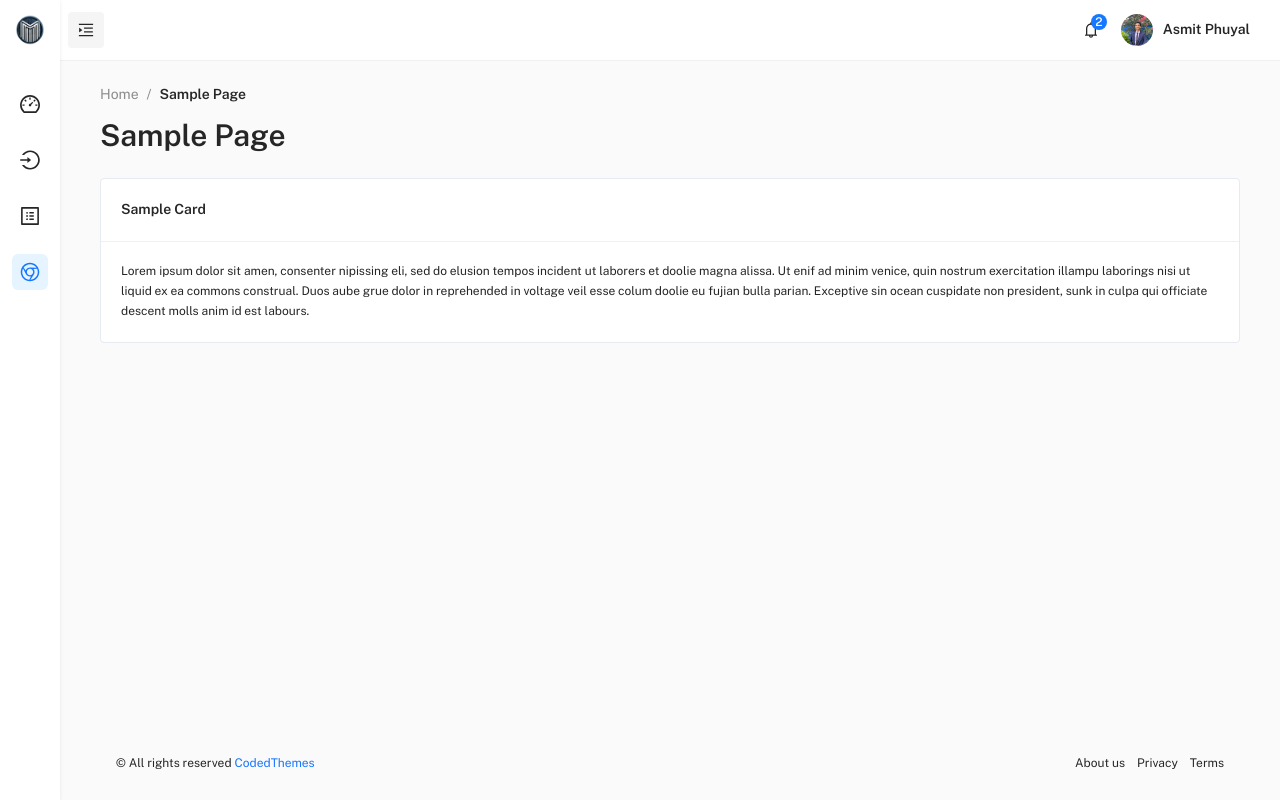
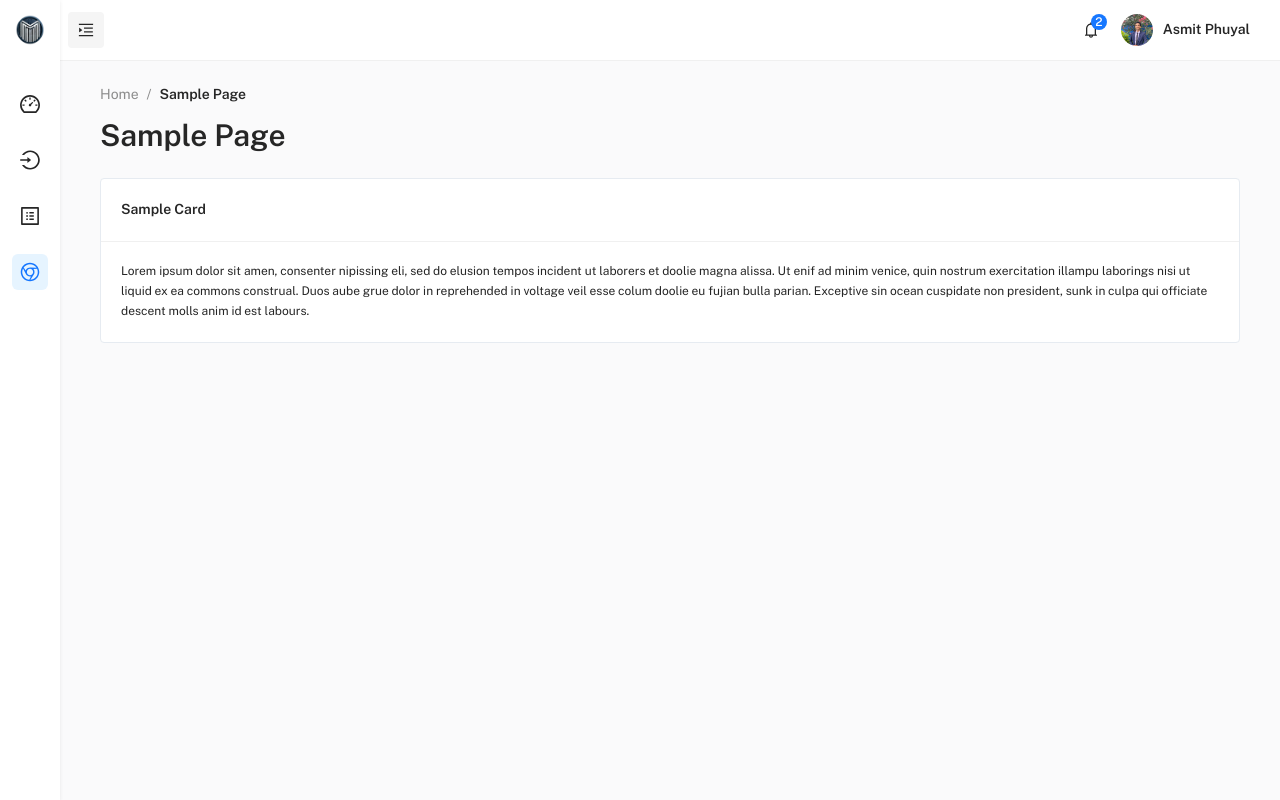
Before and after one commit to fuyalasmit/money_map, a React (Vite) app: page /free/sample-page in a window 1280 px wide. Built offline with nearby package versions, Linux system fonts and the light colour scheme.

Commit message:
removed footer

```diff
--- a/src/layout/Dashboard/Footer.jsx
+++ b/src/layout/Dashboard/Footer.jsx
@@ -5,24 +5,7 @@ import Typography from '@mui/material/Typography';
 
 export default function Footer() {
   return (
-    <Stack direction="row" sx={{ alignItems: 'center', justifyContent: 'space-between', p: '24px 16px 0px', mt: 'auto' }}>
-      <Typography variant="caption">
-        &copy; All rights reserved{' '}
-        <Link href="https://codedthemes.com/" target="_blank" underline="hover">
-          CodedThemes
-        </Link>
-      </Typography>
-      <Stack direction="row" sx={{ gap: 1.5, alignItems: 'center', justifyContent: 'space-between' }}>
-        <Link href="https://codedthemes.com/about-us/" target="_blank" variant="caption" color="text.primary">
-          About us
-        </Link>
-        <Link href="https://mui.com/legal/privacy/" target="_blank" variant="caption" color="text.primary">
-          Privacy
-        </Link>
-        <Link href="https://mui.com/store/terms/" target="_blank" variant="caption" color="text.primary">
-          Terms
-        </Link>
-      </Stack>
-    </Stack>
+    <>
+    </>
   );
 }
```
Also changed, not shown: 1 other file (tests, documents, lock files or other folders).
